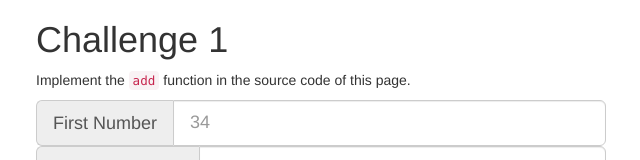
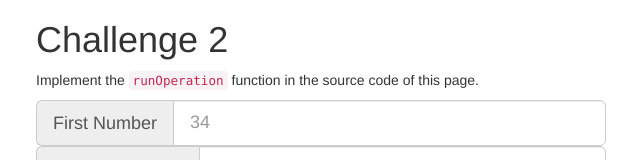
Before and after one commit to rhyolight/programming-challenge, a plain HTML site: page challenge-2/index.html in a window 1280 px wide. Shown: the top 160 px of the page, without its empty margins (34-674 px from the left). Drawn offline with nearby package versions, Linux system fonts and the light colour scheme.

Commit message:
Fixes to challenge 2

```diff
--- a/challenge-2/index.html
+++ b/challenge-2/index.html
@@ -4,9 +4,9 @@
 
 <div class="container">
 
-    <h1>Challenge 1</h1>
+    <h1>Challenge 2</h1>
 
-    <p>Implement the <code>add</code> function in the source code of this page.</p>
+    <p>Implement the <code>runOperation</code> function in the source code of this page.</p>
 
     <div style="width:50%">
         <div class="input-group input-group-lg">
```
